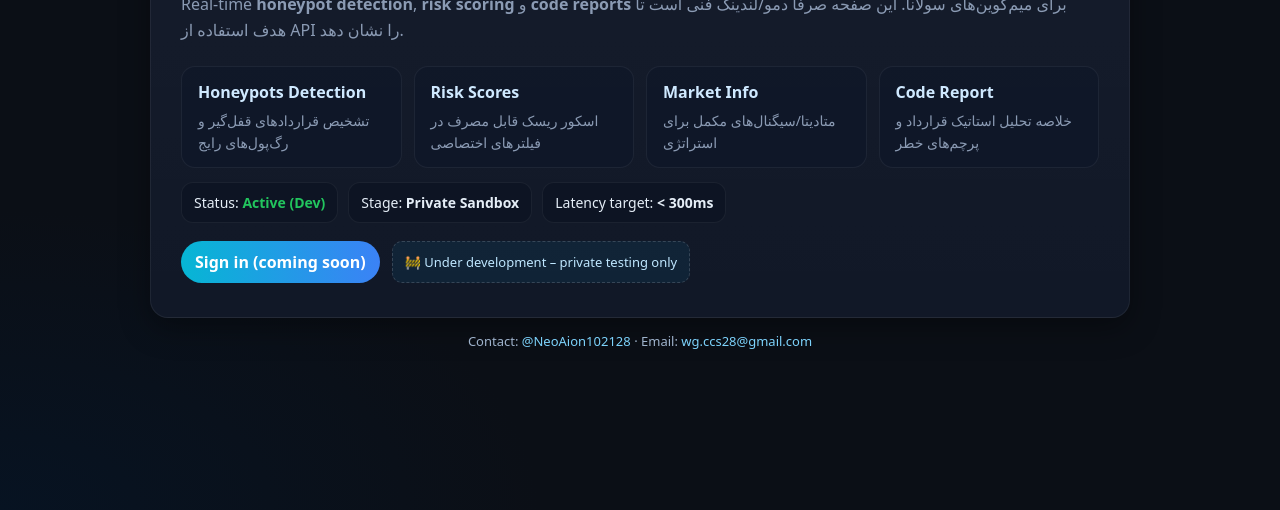
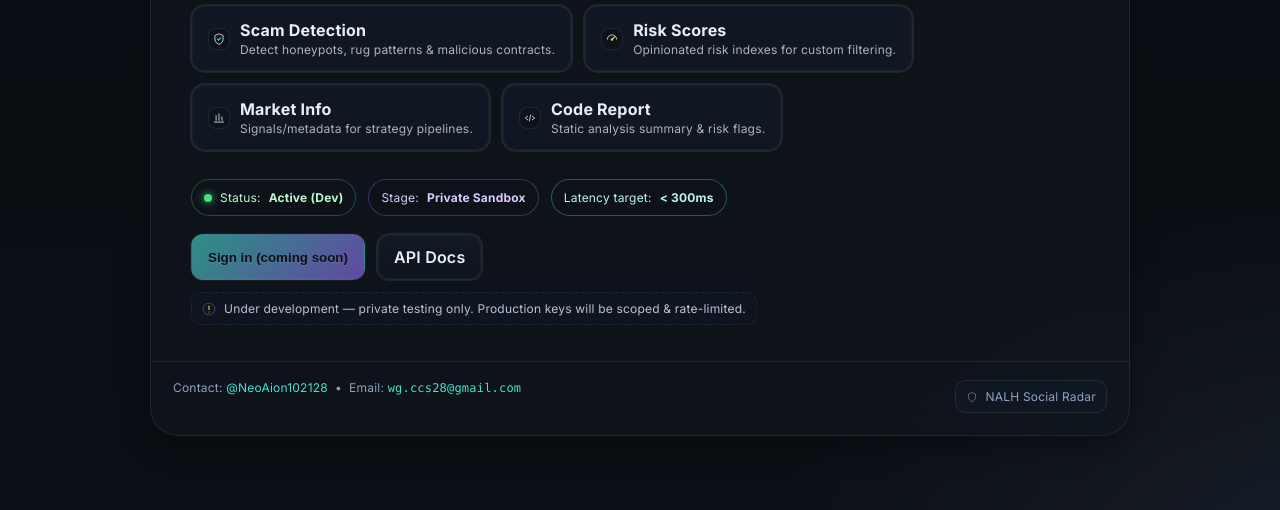
Before and after one commit to ThrippleD/quillcheck-api-landing, a plain HTML site: page index.html in a window 1280 px wide. Shown: the part 290-800 px from the top of the page. Drawn offline with Linux system fonts and the light colour scheme.

Commit message:
Update index.html

```diff
--- a/index.html
+++ b/index.html
@@ -2,98 +2,286 @@
 <html lang="en">
 <head>
   <meta charset="utf-8" />
-  <meta name="viewport" content="width=device-width, initial-scale=1" />
-  <title>QuillCheck Integration – NALH Social Radar</title>
-  <meta name="description" content="Demo landing page for integrating QuillCheck API into a real-time meme coin risk & honeypot detection tool." />
-  <meta name="theme-color" content="#0ea5e9" />
+  <meta name="viewport" content="width=device-width,initial-scale=1" />
+  <title>NALH Social Radar × QuillCheck API</title>
+  <meta name="description" content="Real-time scam detection, risk scoring, market info, and code reports for Solana meme coins using QuillCheck API." />
+
+  <!-- Font -->
+  <link rel="preconnect" href="https://fonts.gstatic.com" crossorigin>
+  <link href="https://fonts.googleapis.com/css2?family=Inter:wght@400;500;600;700;800&display=swap" rel="stylesheet">
+
   <style>
     :root{
-      --bg:#0b0f16; --card:#111827; --muted:#8b9bb4; --text:#e5eef7; --brand:#38bdf8; --ok:#22c55e; --warn:#f59e0b;
+      --bg:#0b0f14;
+      --panel:#11161d;
+      --card:#0f141b;
+      --muted:#aab3c2;
+      --text:#e9eef7;
+      --brand:#42e3cc;      /* teal */
+      --accent:#9b6cff;     /* purple */
+      --danger:#ff5b7a;     /* pink/red */
+      --ok:#4ade80;         /* green */
       --shadow: 0 10px 30px rgba(0,0,0,.35);
-      --radius: 18px;
+      --glass: rgba(17,22,29,.65);
+      --border: rgba(255,255,255,.08);
+      --pill:#0d1218;
+      --pill-b:#1a2230;
+      --badge:#0f1723;
+      --ring: 0 0 0 1px var(--border), inset 0 0 0 1px rgba(255,255,255,.03);
     }
     *{box-sizing:border-box}
     html,body{height:100%}
     body{
-      margin:0; font-family: ui-sans-serif, system-ui, -apple-system, Segoe UI, Roboto, Inter, "Helvetica Neue", Arial;
+      margin:0;
+      font-family:Inter,system-ui,-apple-system,Segoe UI,Roboto,Ubuntu,Cantarell,Noto Sans,sans-serif;
+      color:var(--text);
       background:
-        radial-gradient(1200px 600px at 80% -20%, #0a1628 0%, transparent 60%),
-        radial-gradient(900px 500px at 0% 100%, #071322 0%, transparent 60%),
-        linear-gradient(180deg, #0b0f16, #0b0f16);
+        radial-gradient(1200px 600px at 10% -10%, #1c2432 0, transparent 60%),
+        radial-gradient(1200px 700px at 110% 110%, #191f2a 0, transparent 55%),
+        linear-gradient(180deg, #0a0e13 0%, #0b1016 100%);
+      background-color:var(--bg);
+      letter-spacing:.2px;
+    }
+    .wrap{
+      min-height:100%;
+      display:grid;
+      place-items:center;
+      padding:64px 20px;
+    }
+    .card{
+      width:min(980px, 100%);
+      background:var(--glass);
+      backdrop-filter: blur(14px) saturate(125%);
+      border:1px solid var(--border);
+      border-radius:28px;
+      box-shadow:var(--shadow);
+      position:relative;
+      overflow:hidden;
+    }
+    .card::before{
+      content:"";
+      position:absolute; inset:-1px;
+      background:
+        radial-gradient(240px 140px at 20% 0%, rgba(66,227,204,.18), transparent 60%),
+        radial-gradient(240px 140px at 80% 0%, rgba(155,108,255,.16), transparent 60%);
+      pointer-events:none;
+    }
+    .hd{
+      display:flex; align-items:center; gap:10px;
+      padding:18px 22px;
+      border-bottom:1px solid var(--border);
+      background:linear-gradient(180deg, rgba(255,255,255,.02), rgba(255,255,255,.00));
+      font-weight:600; color:#b9c5d9; font-size:13px;
+    }
+    .dot{width:8px;height:8px;border-radius:50%;background:var(--brand); box-shadow:0 0 10px var(--brand);}
+    .main{
+      padding:32px clamp(18px, 3.5vw, 40px) 36px;
+    }
+    h1{
+      margin:0 0 10px;
+      font-size: clamp(26px, 4.4vw, 40px);
+      line-height:1.05;
+      letter-spacing:.3px;
+    }
+    .subtitle{
+      margin:0 0 26px;
+      color:var(--muted);
+      max-width:62ch;
+      font-size:15px;
+    }
+    .chips{
+      display:flex; flex-wrap:wrap; gap:12px;
+      margin:22px 0 28px;
+    }
+    .chip{
+      display:flex; align-items:center; gap:10px;
+      padding:14px 16px;
+      background:var(--badge);
+      border:1px solid var(--border);
+      border-radius:14px;
+      box-shadow: var(--ring);
+      min-width:230px;
+    }
+    .chip .ico{
+      width:22px;height:22px; display:grid; place-items:center;
+      border-radius:8px; background:#0c131b; border:1px solid var(--border);
+    }
+    .chip b{font-weight:700}
+    .chip small{display:block; color:var(--muted); margin-top:2px; font-size:12px}
+    .row{
+      display:flex; flex-wrap:wrap; gap:12px;
+      margin: 6px 0 18px;
+    }
+    .pill{
+      background:var(--pill);
+      border:1px solid var(--pill-b);
+      color:#cfd7e6;
+      padding:10px 12px;
+      border-radius:999px;
+      font-size:12px;
+      display:inline-flex; align-items:center; gap:8px;
+    }
+    .pill.ok{border-color:rgba(74,222,128,.3); color:#bdf9d0}
+    .pill.stage{border-color:rgba(155,108,255,.35); color:#dbc9ff}
+    .pill.lat{border-color:rgba(66,227,204,.35); color:#bff5ec}
+    .btns{display:flex;flex-wrap:wrap; gap:12px; margin-top:8px}
+    .btn{
+      appearance:none; border:1px solid var(--border);
+      background: linear-gradient(180deg,#111a24, #0d141c);
       color:var(--text);
-      display:flex; align-items:center; justify-content:center; padding:32px;
+      padding:12px 16px; border-radius:12px;
+      font-weight:600; cursor:pointer;
+      transition:.15s transform, .15s filter, .15s opacity;
+      box-shadow: var(--ring);
     }
-    .wrap{width:100%; max-width:980px}
-    .hero{
-      background:linear-gradient(180deg, rgba(255,255,255,.02), rgba(255,255,255,.00)), var(--card);
-      border:1px solid rgba(255,255,255,.06);
-      box-shadow:var(--shadow);
-      border-radius:var(--radius);
-      padding:34px 30px;
+    .btn.primary{
+      background:linear-gradient(135deg, var(--brand), var(--accent));
+      color:#0b0f14; border-color:transparent;
+      text-shadow:0 1px 0 rgba(255,255,255,.25);
     }
-    .badge{display:inline-flex; gap:8px; align-items:center; color:var(--brand); font-weight:600; letter-spacing:.3px; font-size:14px}
-    .title{font-size:clamp(28px, 4vw, 44px); margin:10px 0 8px}
-    .subtitle{color:var(--muted); line-height:1.6; margin:0 0 20px}
-    .grid{display:grid; grid-template-columns:repeat(4,1fr); gap:12px; margin:22px 0 10px}
-    .card{
-      background:#0f1729bd; border:1px solid rgba(255,255,255,.06); border-radius:14px; padding:14px 16px; min-height:88px
+    .btn[disabled]{opacity:.6; cursor:not-allowed}
+    .note{
+      margin-top:12px;
+      display:inline-flex; align-items:center; gap:8px;
+      font-size:12px; color:#b7c2d6;
+      background:#0e1520; border:1px dashed var(--border);
+      padding:8px 10px; border-radius:10px;
     }
-    .card b{display:block; margin-bottom:6px; color:#cfe9ff}
-    .pill{
-      display:inline-flex; align-items:center; gap:8px; padding:10px 14px; border-radius:999px;
-      background:linear-gradient(90deg, #06b6d4, #3b82f6, #a855f7); background-size:200% 100%;
-      transition:transform .15s ease, background-position .8s ease; color:#fff; font-weight:700; text-decoration:none
+    footer{
+      padding:18px 22px 22px; color:#8fa2be; font-size:12px;
+      border-top:1px solid var(--border);
+      display:flex; justify-content:space-between; flex-wrap:wrap; gap:10px;
     }
-    .pill:hover{transform:translateY(-1px); background-position:100% 0}
-    .row{display:flex; gap:12px; flex-wrap:wrap; margin-top:18px}
-    .muted{color:var(--muted); font-size:14px}
-    .footer{
-      text-align:center; margin-top:14px; color:#9fb3cc; font-size:13px
+    a{color:var(--brand); text-decoration:none}
+    .badge{
+      display:inline-flex; align-items:center; gap:8px;
+      padding:8px 10px; border-radius:10px; font-size:12px;
+      background:#0f1723; border:1px solid var(--border);
     }
-    .ribbon{
-      display:inline-flex; align-items:center; gap:8px; padding:8px 12px; border:1px dashed rgba(255,255,255,.16);
-      border-radius:10px; background:rgba(14,165,233,.08); color:#bfe7ff; font-size:13px
+    .ring{width:8px;height:8px;border-radius:50%; background:var(--ok); box-shadow:0 0 8px var(--ok);}
+    .code{font-family:ui-monospace, SFMono-Regular, Menlo, Monaco, Consolas, "Liberation Mono","Courier New", monospace}
+    @media (max-width:560px){
+      .chip{min-width:unset; flex:1}
     }
-    .kpis{display:flex; gap:10px; flex-wrap:wrap; margin-top:14px}
-    .kpi{background:#0d1423; border:1px solid rgba(255,255,255,.06); border-radius:12px; padding:10px 12px; font-size:14px}
-    .ok{color:var(--ok)} .warn{color:var(--warn)}
-    @media (max-width:860px){.grid{grid-template-columns:repeat(2,1fr)}}
-    @media (max-width:520px){.grid{grid-template-columns:1fr}}
   </style>
 </head>
 <body>
-  <main class="wrap">
-    <section class="hero">
-      <div class="badge">🔍 QuillCheck Integration</div>
-      <h1 class="title">NALH Social Radar × QuillCheck API</h1>
+  <div class="wrap">
+    <section class="card" aria-labelledby="title">
+      <header class="hd">
+        <span class="dot" aria-hidden="true"></span>
+        <span>QuillCheck Integration</span>
+      </header>
+
+      <div class="main">
+        <h1 id="title">NALH Social Radar × QuillCheck API</h1>
         <p class="subtitle">
-        Real-time <b>honeypot detection</b>, <b>risk scoring</b> و <b>code reports</b> برای میم‌کوین‌های سولانا.
-        این صفحه صرفاً دمو/لندینگ فنی است تا هدف استفاده از API را نشان دهد.
+          Real-time <b>scam detection</b>, <b>risk scoring</b>, <b>market info</b>, and <b>code reports</b> for Solana meme coins.
+          This page is a compact dev/verification landing to demonstrate API usage intent.
         </p>
 
-      <div class="grid">
-        <div class="card"><b>Honeypots Detection</b><span class="muted">تشخیص قراردادهای قفل‌گیر و رگ‌پول‌های رایج</span></div>
-        <div class="card"><b>Risk Scores</b><span class="muted">اسکور ریسک قابل مصرف در فیلترهای اختصاصی</span></div>
-        <div class="card"><b>Market Info</b><span class="muted">متادیتا/سیگنال‌های مکمل برای استراتژی</span></div>
-        <div class="card"><b>Code Report</b><span class="muted">خلاصه تحلیل استاتیک قرارداد و پرچم‌های خطر</span></div>
+        <div class="chips">
+          <!-- Scam Detection -->
+          <div class="chip">
+            <span class="ico" aria-hidden="true">
+              <!-- Shield icon -->
+              <svg width="14" height="14" viewBox="0 0 24 24" fill="none">
+                <path d="M12 3l7 3v6c0 4.418-3.134 8.418-7 9-3.866-.582-7-4.582-7-9V6l7-3z" stroke="rgba(255,255,255,.8)" stroke-width="1.6"/>
+                <path d="M9 12l2 2 4-4" stroke="#4ade80" stroke-width="1.8" stroke-linecap="round" stroke-linejoin="round"/>
+              </svg>
+            </span>
+            <div>
+              <b>Scam Detection</b>
+              <small>Detect honeypots, rug patterns & malicious contracts.</small>
+            </div>
           </div>
 
-      <div class="kpis">
-        <div class="kpi">Status: <b class="ok">Active (Dev)</b></div>
-        <div class="kpi">Stage: <b>Private Sandbox</b></div>
-        <div class="kpi">Latency target: <b>&lt; 300ms</b></div>
+          <!-- Risk Scores -->
+          <div class="chip">
+            <span class="ico" aria-hidden="true">
+              <!-- Gauge icon -->
+              <svg width="14" height="14" viewBox="0 0 24 24" fill="none">
+                <path d="M4 13a8 8 0 1116 0" stroke="rgba(255,255,255,.8)" stroke-width="1.6"/>
+                <path d="M12 13l5-5" stroke="#ffd166" stroke-width="1.8" stroke-linecap="round"/>
+                <circle cx="12" cy="13" r="2" fill="#ffd166"/>
+              </svg>
+            </span>
+            <div>
+              <b>Risk Scores</b>
+              <small>Opinionated risk indexes for custom filtering.</small>
+            </div>
+          </div>
+
+          <!-- Market Info -->
+          <div class="chip">
+            <span class="ico" aria-hidden="true">
+              <!-- Chart icon -->
+              <svg width="14" height="14" viewBox="0 0 24 24" fill="none">
+                <path d="M4 19h16M7 16V8m5 8V5m5 11v-6" stroke="rgba(255,255,255,.8)" stroke-width="1.6" stroke-linecap="round"/>
+              </svg>
+            </span>
+            <div>
+              <b>Market Info</b>
+              <small>Signals/metadata for strategy pipelines.</small>
+            </div>
+          </div>
+
+          <!-- Code Report -->
+          <div class="chip">
+            <span class="ico" aria-hidden="true">
+              <!-- Code icon -->
+              <svg width="14" height="14" viewBox="0 0 24 24" fill="none">
+                <path d="M8 9l-4 3 4 3M16 9l4 3-4 3M13 7l-2 10" stroke="rgba(255,255,255,.8)" stroke-width="1.6" stroke-linecap="round" stroke-linejoin="round"/>
+              </svg>
+            </span>
+            <div>
+              <b>Code Report</b>
+              <small>Static analysis summary & risk flags.</small>
+            </div>
+          </div>
         </div>
 
         <div class="row">
-        <a class="pill" href="#" onclick="alert('Login coming soon – private dev build.');return false;">Sign in (coming soon)</a>
-        <span class="ribbon">🚧 Under development – private testing only</span>
+          <span class="pill ok"><span class="ring"></span> Status: <b>Active (Dev)</b></span>
+          <span class="pill stage">Stage: <b>Private Sandbox</b></span>
+          <span class="pill lat">Latency target: <b>&lt; 300ms</b></span>
         </div>
+
+        <div class="btns">
+          <button class="btn primary" disabled title="Coming soon">Sign in (coming soon)</button>
+          <a class="btn" href="https://quillainetwork.gitbook.io/quillcheck" target="_blank" rel="noreferrer">API Docs</a>
+        </div>
+
+        <div class="note">
+          <svg width="14" height="14" viewBox="0 0 24 24" fill="none" aria-hidden="true">
+            <circle cx="12" cy="12" r="10" stroke="rgba(255,255,255,.35)"/>
+            <path d="M12 7v6m0 4h.01" stroke="#ffd166" stroke-width="1.8" stroke-linecap="round"/>
+          </svg>
+          <span>Under development — private testing only. Production keys will be scoped & rate-limited.</span>
+        </div>
+      </div>
+
+      <footer>
+        <div>Contact: <a href="https://t.me/NeoAion102128" target="_blank" rel="noreferrer">@NeoAion102128</a> &nbsp;•&nbsp;
+          Email: <a href="mailto:wg.ccs28@gmail.com" class="code">wg.ccs28@gmail.com</a>
+        </div>
+        <div class="badge">
+          <svg width="12" height="12" viewBox="0 0 24 24" fill="none" aria-hidden="true" style="opacity:.9">
+            <path d="M12 3l7 3v6c0 4.418-3.134 8.418-7 9-3.866-.582-7-4.582-7-9V6l7-3z" stroke="rgba(255,255,255,.5)" stroke-width="1.4"/>
+          </svg>
+          NALH Social Radar
+        </div>
+      </footer>
     </section>
+  </div>
 
-    <p class="footer">
-      Contact: <a href="https://t.me/NeoAion102128" target="_blank" rel="noopener" style="color:#7dd3fc;text-decoration:none;">@NeoAion102128</a> ·
-      Email: <a href="mailto:wg.ccs28@gmail.com" style="color:#7dd3fc;text-decoration:none;">wg.ccs28@gmail.com</a>
-    </p>
-  </main>
+  <script>
+    // (Optional) Tiny flourish: fake “ping” update on hover
+    // Keeps page static but feels alive—no external calls.
+    const lat = document.querySelector('.pill.lat b');
+    let base = 240;
+    function jitter(v=base){ return Math.max(160, Math.min(340, Math.round(v + (Math.random()*40-20)))); }
+    document.addEventListener('visibilitychange',()=>{ base = jitter(); lat.textContent = `< ${base}ms`; });
+  </script>
 </body>
 </html>
```
Lines whose indentation alone changed are shown as unchanged.
